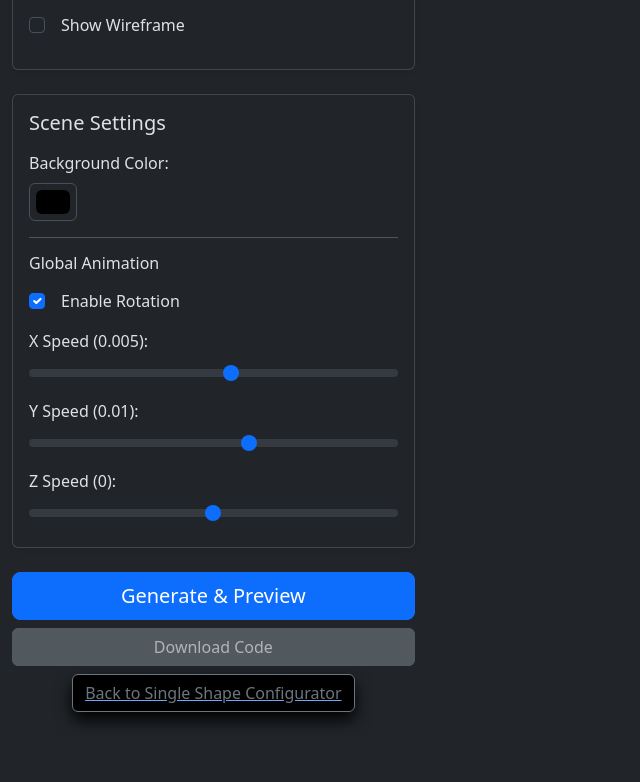
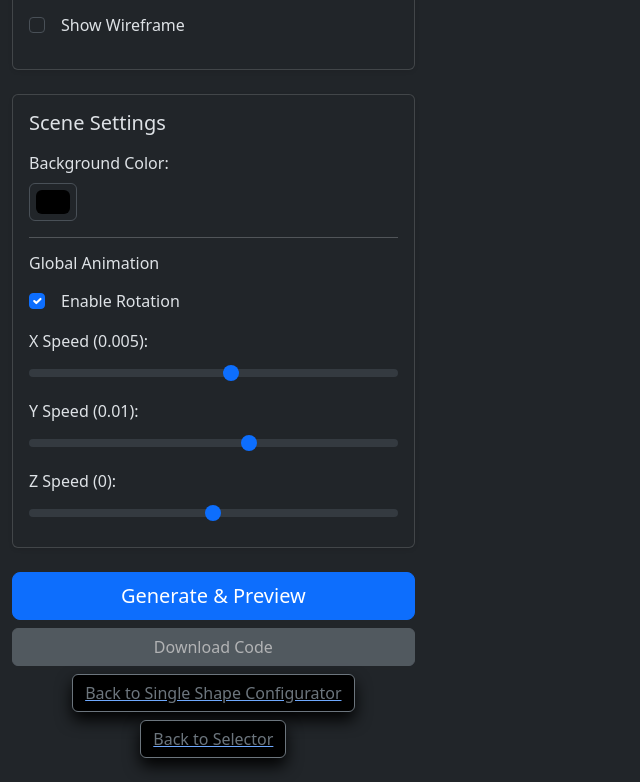
Before and after one commit to MWade09/3DConfigurator, a plain HTML site: page Advanced3D/Advanced.html in a window 1280 px wide. Shown: the part 900-1682 px from the top of the page, without its empty margins (0-640 px from the left). Before the commit the page ends 1636 px from the top, so only its background shows below. Drawn offline with nearby package versions, Linux system fonts and the light colour scheme.

Commit message:
added links back to home page

```diff
--- a/Advanced3D/Advanced.html
+++ b/Advanced3D/Advanced.html
@@ -167,6 +167,7 @@
                     <button id="generateButton" class="btn btn-primary btn-lg">Generate & Preview</button>
                     <button id="downloadButton" class="btn btn-secondary" disabled>Download Code</button>
                     <a href="/ConfiguratorUI/single.html"><button class="btn btn-outline-secondary btn-third">Back to Single Shape Configurator</button></a>
+                    <a href="/selector.html"><button class="btn btn-outline-secondary btn-third">Back to Selector</button></a>
                 </div>
 
             </div><!-- End Controls Column -->
```
Also changed, not shown: ConfiguratorUI/single.html (+1 -0 lines).
